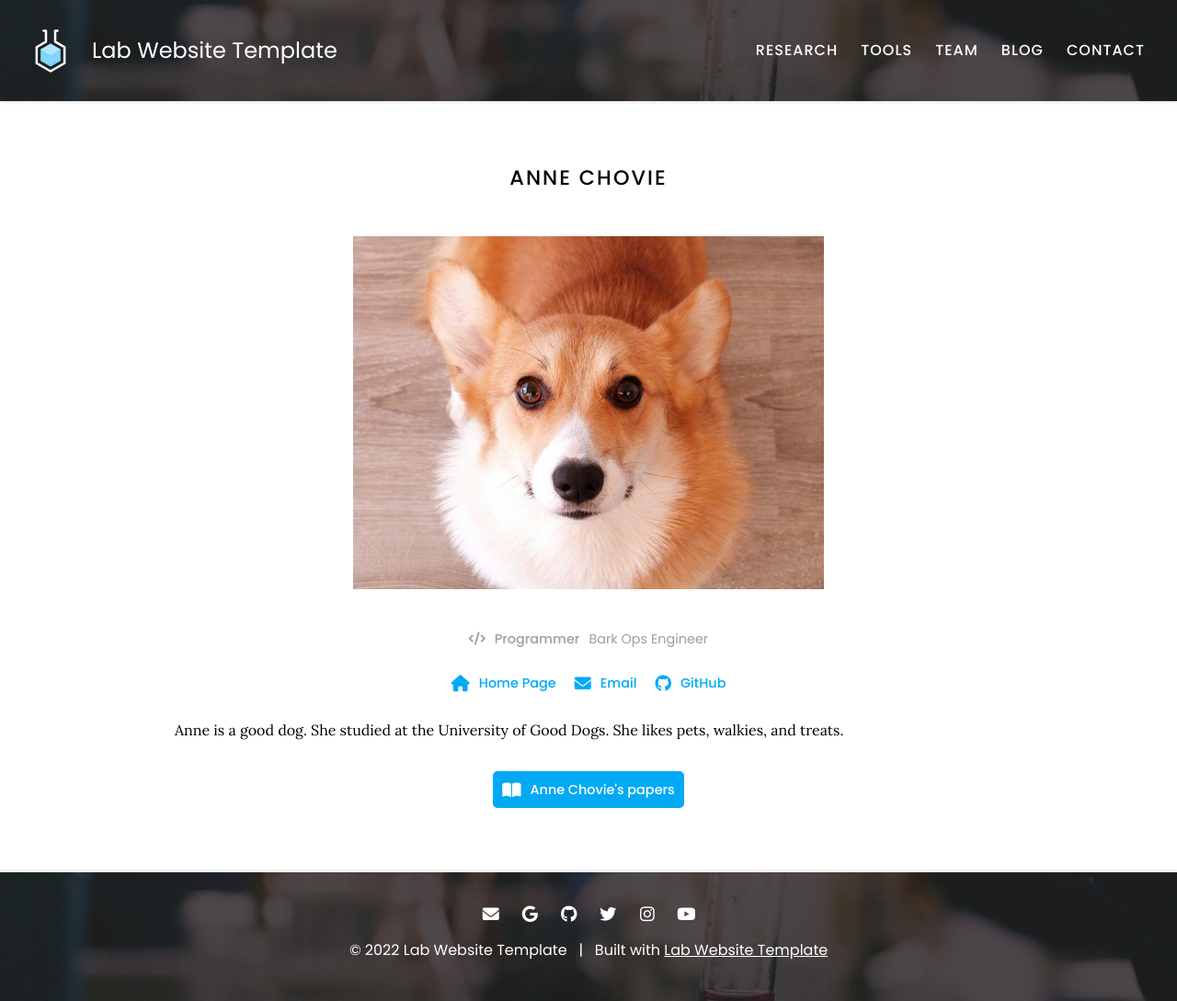
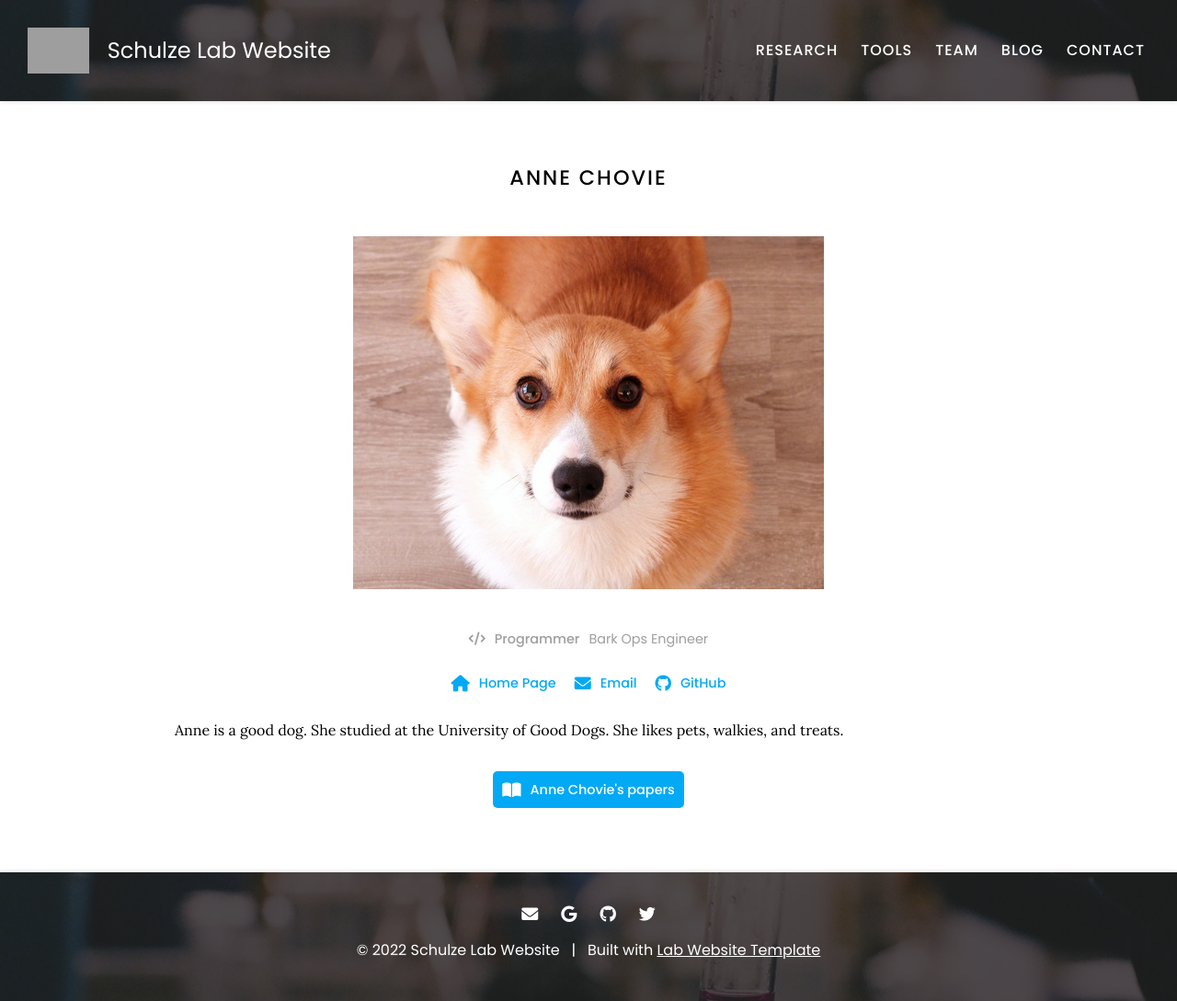
Before and after one commit to Schulze-lab/Schulze-lab-website, a Jekyll site: the page built from _members/anne-chovie.md, in a window 1280 px wide. Shown: the whole page at 92% size. Built offline with Jekyll 4.4.1, drawn with Linux system fonts in a browser that asks for light colours; part of the change alters nothing that is shown; grey boxes are pictures that could not be loaded.

Commit message:
basic info

```diff
--- a/_config.yaml
+++ b/_config.yaml
@@ -1,21 +1,21 @@
 ### basic settings
 
 # site properties and page defaults
-title: Lab Website Template
-description: An easy-to-use, flexible website template for labs, with automatic citations, GitHub tag imports, pre-built components, and more.
-logo: images/logo.svg
+title: Schulze Lab Website
+description: Website for the Schulze lab at RIT
+logo: images/logo.png
 header: images/background.jpg
 footer: images/background.jpg
-baseurl: /lab-website-template
+baseurl: ""
 
 # site social media and other links
 links:
-  email: jane.smith@your-lab.com
-  google-scholar: Jane Smith
-  github: your-lab
-  twitter: YourLabHandle
-  instagram: YourLabHandle
-  youtube: YourLabChannel
+  email: stefan.schulze@rit.edu
+  google-scholar: Stefan Schulze
+  github: StSchulze
+  twitter: schulze_lab
+  # instagram: YourLabHandle
+  # youtube: YourLabChannel
 
 ### advanced settings
 
```
Also changed, not shown: README.md.
